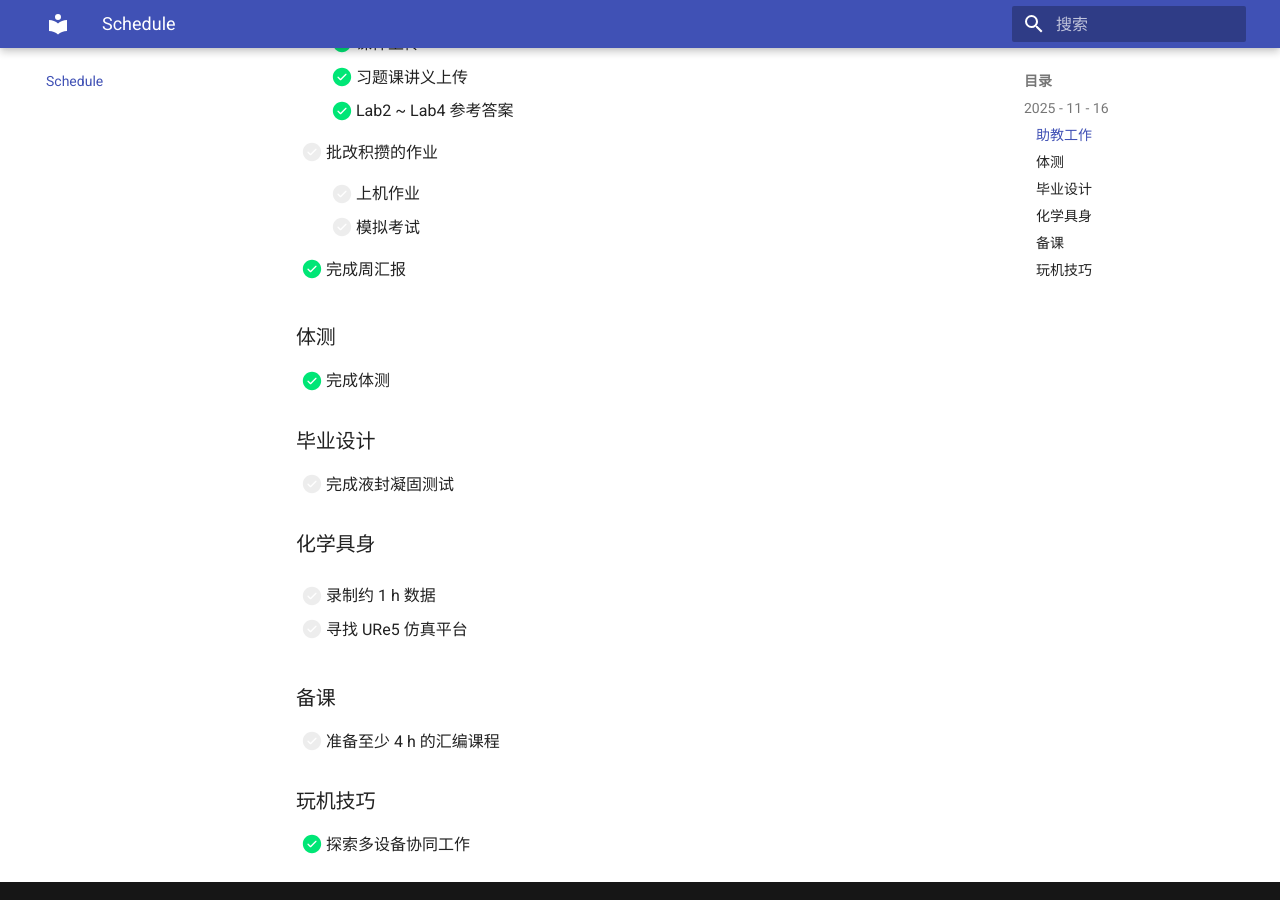
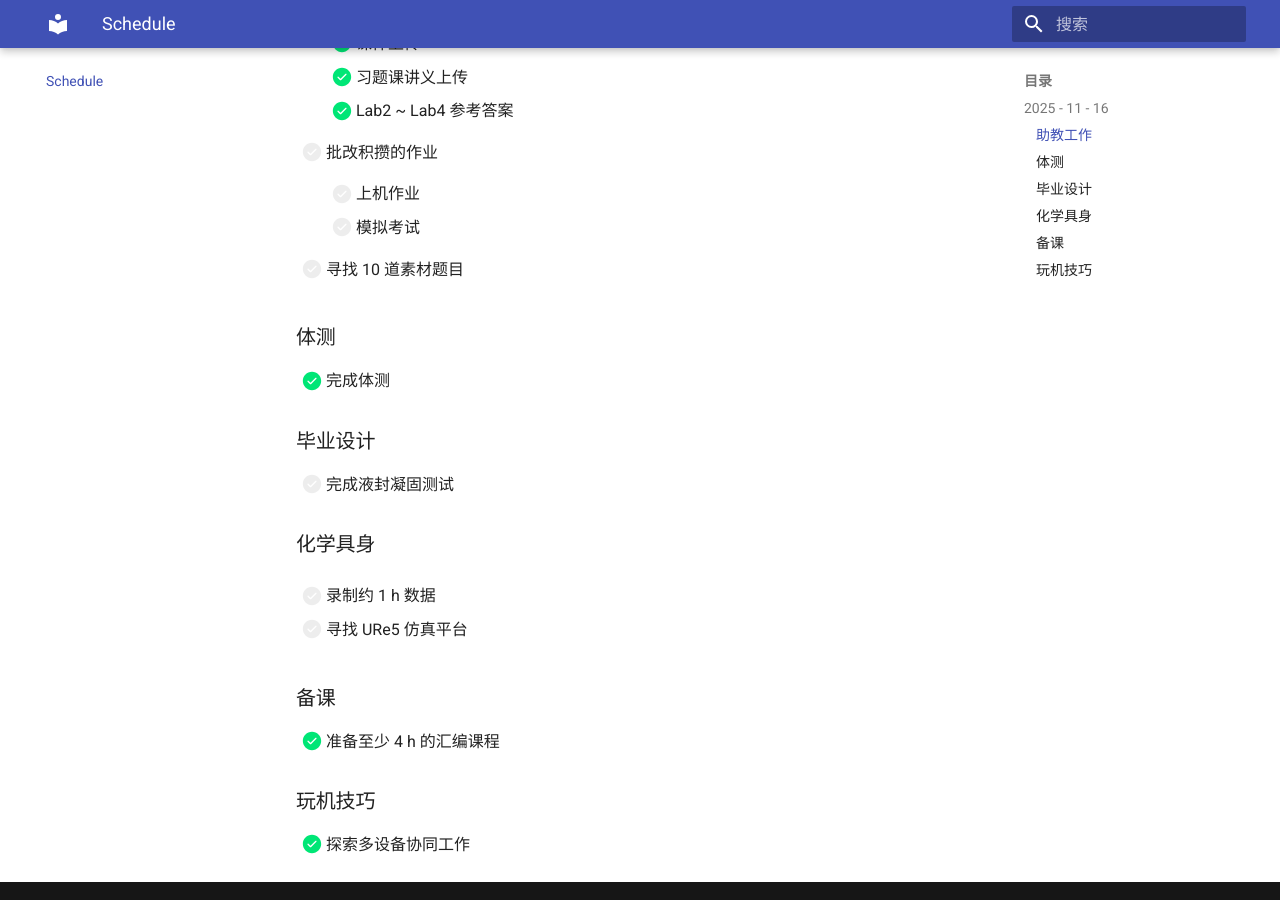
Before and after one commit to Tsincy-Peacy/homepage, an MkDocs documentation site: the page built from docs/schedule.md, in a window 1280 px wide and 900 px high, scrolled down 484 px. Built offline with MkDocs 1.6.1 and Material for MkDocs 9.7.7, drawn with Linux system fonts in a browser that asks for light colours.

Commit message:
update_schedule

```diff
--- a/docs/schedule.md
+++ b/docs/schedule.md
@@ -24,7 +24,7 @@
 
     - [ ] 模拟考试
 
-- [x] 完成周汇报
+- [ ] 寻找 10 道素材题目
 
 ### 体测
 
@@ -42,7 +42,7 @@
 
 ### 备课
 
-- [ ] 准备至少 4 h 的汇编课程
+- [x] 准备至少 4 h 的汇编课程
 
 ### 玩机技巧
 
```
